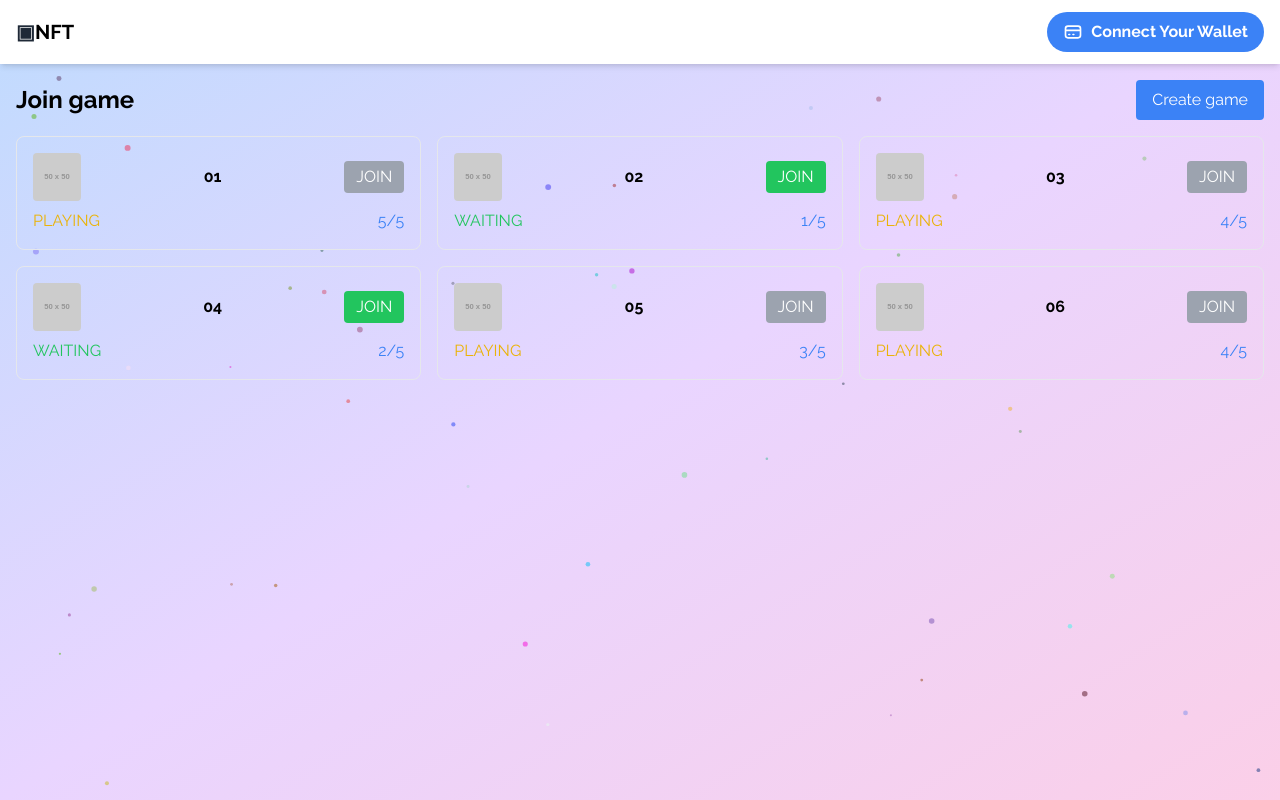
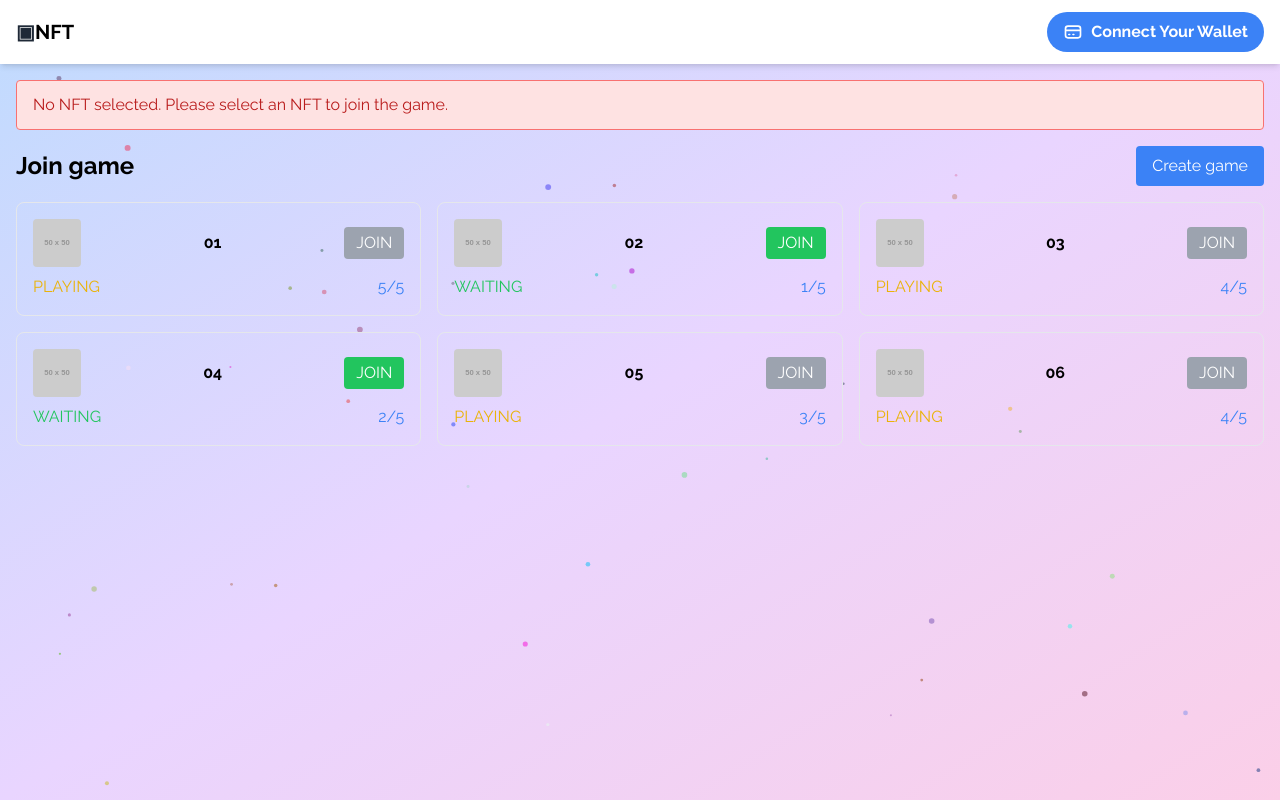
Before and after one commit to kclhh4318/XRPL, a React (Create React App) app: page /join-game in a window 1280 px wide. Built offline with nearby package versions, Linux system fonts and the light colour scheme.

Commit message:
edit everything

```diff
--- a/src/components/NFTSelector.tsx
+++ b/src/components/NFTSelector.tsx
@@ -37,6 +37,7 @@ const NFTSelector: React.FC<NFTSelectorProps> = ({ setSelectedNFT }) => {
             tier: nft.tier,
             maxChips: nft.max_chips,
           }));
+          console.log('Fetched NFTs:', fetchedNFTs);
           setUserNFTs(fetchedNFTs);
         } catch (error) {
           console.error('Failed to fetch NFTs:', error);
@@ -50,6 +51,7 @@ const NFTSelector: React.FC<NFTSelectorProps> = ({ setSelectedNFT }) => {
   }, []);
 
   const handleNFTSelect = (nft: NFT) => {
+    console.log('Selected NFT:', nft);
     setSelectedNFT(nft);
     navigate('/join-game');
   };
--- a/src/pages/JoinGame.tsx
+++ b/src/pages/JoinGame.tsx
@@ -1,5 +1,6 @@
 import React, { useState, useEffect } from 'react';
-import { useNavigate } from 'react-router-dom';
+import { useNavigate, useLocation } from 'react-router-dom';
+import axios from 'axios';
 
 interface GameRoom {
   id: string;
@@ -10,6 +11,7 @@ interface GameRoom {
 }
 
 interface NFT {
+  id: string;
   image: string;
   tier: number;
   maxChips: number;
@@ -29,13 +31,51 @@ const JoinGame: React.FC = () => {
   const [alertMessage, setAlertMessage] = useState<string | null>(null);
   const [showModal, setShowModal] = useState(false);
   const [selectedRoom, setSelectedRoom] = useState<GameRoom | null>(null);
-  const [userNFT, setUserNFT] = useState<NFT>({ image: 'https://via.placeholder.com/100', tier: 1, maxChips: 80 });
   const [insertAmount, setInsertAmount] = useState(0);
+  const [userNFT, setUserNFT] = useState<NFT | null>(null);
+  const [maxChips, setMaxChips] = useState<number>(0);
   const navigate = useNavigate();
+  const location = useLocation();
 
   useEffect(() => {
     setGameRooms(dummyGameRooms);
-  }, []);
+
+    // Fetching the selected NFT from the location state
+    const stateNFT = location.state?.selectedNFT as NFT;
+    if (stateNFT) {
+      setUserNFT(stateNFT);
+      console.log(`Selected NFT ID: ${stateNFT.id}`);
+      fetchNFTRank(stateNFT.id);
+    } else {
+      // Handle case where no NFT is selected
+      setAlertMessage("No NFT selected. Please select an NFT to join the game.");
+    }
+  }, [location.state]);
+
+  const fetchNFTRank = async (nftId: string) => {
+    try {
+      console.log(`Fetching rank for NFT ID: ${nftId}`);
+      const response = await axios.get(`http://34.64.116.169:8000/api/get_nft_rank/${nftId}`);
+      console.log('API Response:', response.data);
+
+      const rank = response.data.rank;
+      console.log(`Received rank: ${rank}`);
+
+      // Assuming rank is directly proportional to maxChips
+      const calculatedMaxChips = calculateMaxChips(rank);
+      console.log(`Calculated max chips: ${calculatedMaxChips}`);
+
+      setMaxChips(calculatedMaxChips);
+    } catch (error) {
+      console.error('Failed to fetch NFT rank:', error);
+      setAlertMessage("Failed to fetch NFT rank.");
+    }
+  };
+
+  const calculateMaxChips = (rank: number) => {
+    // Example logic: higher rank means more chips
+    return 100 + rank * 10;
+  };
 
   const handleJoinGame = (room: GameRoom) => {
     if (room.status === 'PLAYING') {
@@ -51,7 +91,7 @@ const JoinGame: React.FC = () => {
   };
 
   const handleConfirmJoin = () => {
-    if (selectedRoom && insertAmount <= userNFT.maxChips) {
+    if (selectedRoom && insertAmount <= maxChips) {
       console.log(`Joining game room ${selectedRoom.id} with ${insertAmount} chips`);
       navigate('/game', { state: { roomId: selectedRoom.id, chips: insertAmount } });
     } else {
@@ -110,7 +150,7 @@ const JoinGame: React.FC = () => {
         ))}
       </div>
 
-      {showModal && (
+      {showModal && userNFT && (
         <div className="fixed inset-0 bg-black bg-opacity-50 flex items-center justify-center">
           <div className="bg-white p-6 rounded-lg">
             <h2 className="text-2xl font-bold mb-4">Confirm Join Game</h2>
@@ -118,17 +158,18 @@ const JoinGame: React.FC = () => {
               <img src={userNFT.image} alt="Your NFT" className="w-24 h-24 mr-4" />
               <div>
                 <p>Tier: {userNFT.tier}</p>
-                <p>Max Chips: {userNFT.maxChips}</p>
+                <p>Max Chips: {maxChips}</p>
               </div>
             </div>
             <div className="mb-4">
-              <p>Balance: {userNFT.maxChips}</p>
+              <p>Balance: {maxChips}</p>
               <label className="block mt-2">
                 Insert Amount:
                 <input
                   type="number"
                   value={insertAmount}
                   onChange={(e) => setInsertAmount(Number(e.target.value))}
+                  max={maxChips}
                   className="mt-1 block w-full rounded-md border-gray-300 shadow-sm"
                 />
               </label>
```
